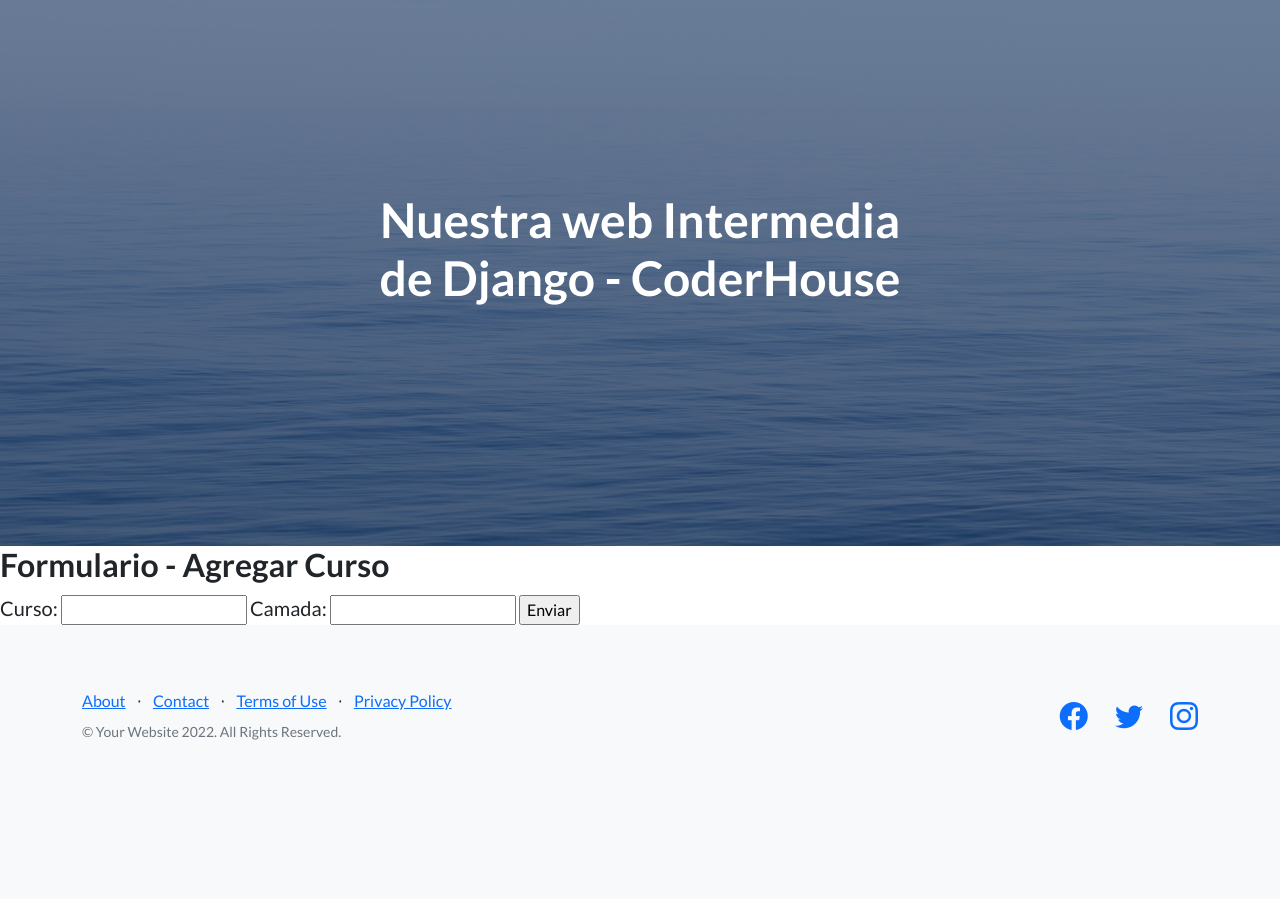
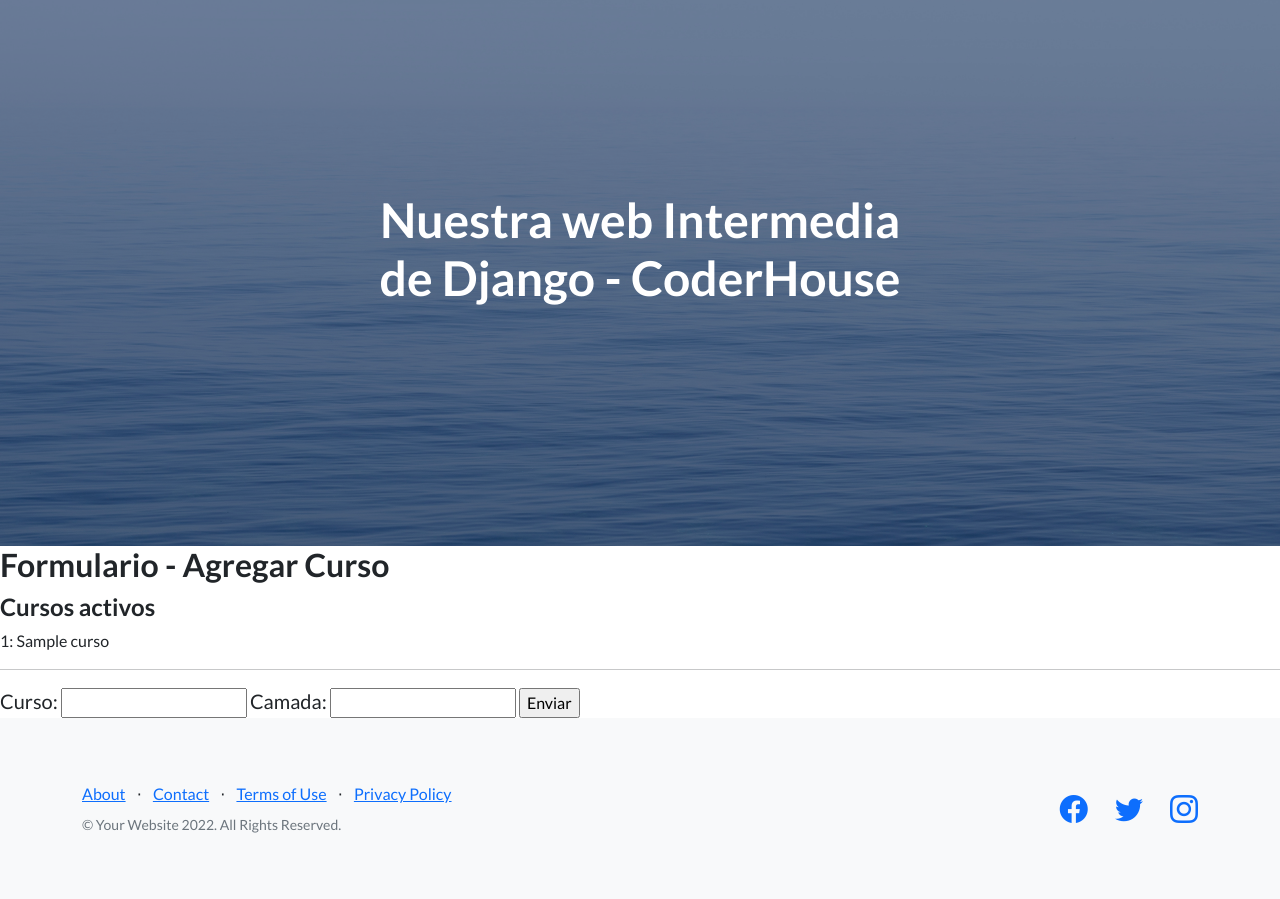
Before and after one commit to cristianprogramador/ProyectoCoder, a Django app: page /cursos/ in a window 1280 px wide. Shown: the part 57-956 px from the top of the page. Before the commit the page ends 797 px from the top, so only its background shows below. Run offline with Django 4.2, Linux system fonts and the light colour scheme; tables that the repository leaves empty hold one stand-in row (values such as "Sample post"); some libraries are stand-ins or nearby versions.

Commit message:
guardad17/02/2023

```diff
--- a/AppCoder/templates/AppCoder/cursos.html
+++ b/AppCoder/templates/AppCoder/cursos.html
@@ -7,6 +7,17 @@
 
     {% if formulario_curso.errors %}
     <p style="color: red;">Los datos estan mal. Por favor reviselos.</p>
+    {% endif %}
+
+    <h4>Cursos activos</h4>
+    {% for curso in mis_cursos%}
+    {{ curso.camada }}: {{ curso.nombre }} <br>
+    {% endfor %}
+    <hr>
+
+    {% if nuevo_curso %}
+    <p>Se agregó satisfactoriamente la camada {{ nuevo_curso.camada }} ({{ nuevo_curso.nombre }})</p>
+    <hr>
     {% endif %}
 
     <form action="{% url 'cursos' %}" method="POST">
--- a/AppCoder/views.py
+++ b/AppCoder/views.py
@@ -24,6 +24,8 @@ def buscar(request):
     return render(request, 'AppCoder/inicio.html', {"respuesta": respuesta})
 
 def cursos(request):
+    mis_cursos = Curso.objects.all()
+
     if request.method == 'POST':
         # Aqui recibiremos toda las informacion enviada mediante el formulario
         mi_formulario = CursoFormulario(request.POST)
@@ -32,12 +34,13 @@ def cursos(request):
             informacion = mi_formulario.cleaned_data
             curso = Curso(nombre=informacion['curso'], camada=informacion['camada'])
             curso.save()
-            return redirect('inicio')
+            nuevo_curso = {'nombre': informacion['curso'], 'camada': informacion['camada']}
+            return render(request, 'AppCoder/cursos.html', {'cursos': mi_formulario, 'nuevo_curso': nuevo_curso, 'mis_cursos': mis_cursos})
     else:
         # inicializamos un formulario vacio para construir el HTML
         mi_formulario = CursoFormulario()
     # Mostramos la vista del formulario pero pensando el formulario vacio como contexto
-    return render(request, 'AppCoder/cursos.html', {'cursos': mi_formulario})
+    return render(request, 'AppCoder/cursos.html', {'cursos': mi_formulario, 'mis_cursos': mis_cursos})
 
 def profesores(request):
     if request.method == 'POST':
```
